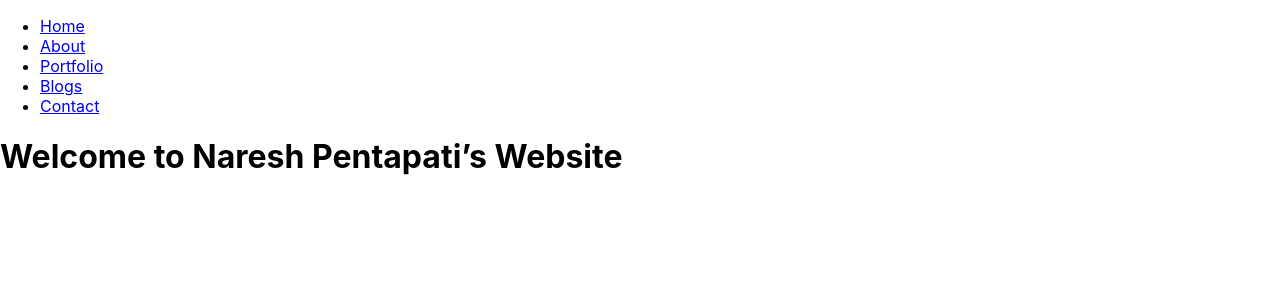
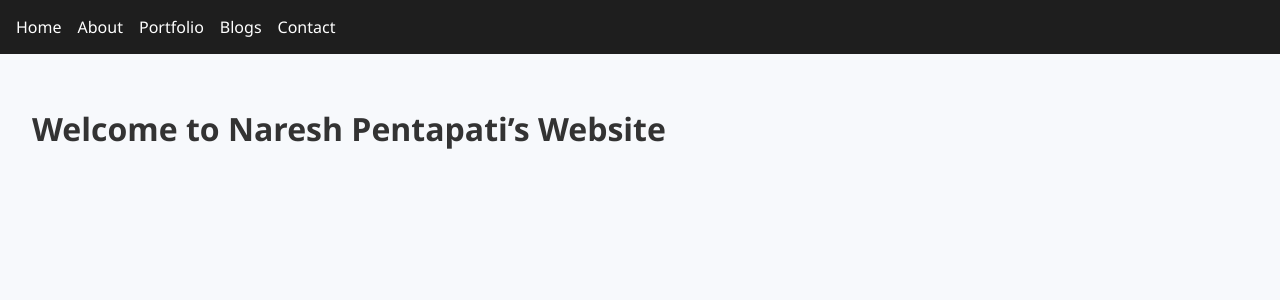
Before and after one commit to nareshacharya/website, a React (Create React App) app: page / in a window 1280 px wide. Shown: the top 300 px of the page. Built offline with nearby package versions, Linux system fonts and the light colour scheme.

Commit message:
Initial React app with routing

```diff
--- a/src/App.css
+++ b/src/App.css
@@ -1,29 +1,38 @@
-body {
-  font-family: "Segoe UI", sans-serif;
-  margin: 0;
-  padding: 0;
-  background: #f7f9fc;
-  color: #333;
+.App {
+  text-align: center;
 }
 
-nav {
-  background-color: #1e1e1e;
-  padding: 1rem;
+.App-logo {
+  height: 40vmin;
+  pointer-events: none;
 }
 
-nav ul {
-  list-style: none;
-  display: flex;
-  gap: 1rem;
-  padding: 0;
-  margin: 0;
+@media (prefers-reduced-motion: no-preference) {
+  .App-logo {
+    animation: App-logo-spin infinite 20s linear;
+  }
 }
 
-nav a {
+.App-header {
+  background-color: #282c34;
+  min-height: 100vh;
+  display: flex;
+  flex-direction: column;
+  align-items: center;
+  justify-content: center;
+  font-size: calc(10px + 2vmin);
   color: white;
-  text-decoration: none;
 }
 
-h1 {
-  padding: 2rem;
+.App-link {
+  color: #61dafb;
 }
+
+@keyframes App-logo-spin {
+  from {
+    transform: rotate(0deg);
+  }
+  to {
+    transform: rotate(360deg);
+  }
+}
--- a/src/App.js
+++ b/src/App.js
@@ -6,6 +6,7 @@
 import Portfolio from './pages/Portfolio';
 import Blogs from './pages/Blogs';
 import Contact from './pages/Contact';
+import './styles.css';
 
 function App() {
   return (
--- /dev/null
+++ b/src/styles.css
@@ -0,0 +1,29 @@
+body {
+  font-family: "Segoe UI", sans-serif;
+  margin: 0;
+  padding: 0;
+  background: #f7f9fc;
+  color: #333;
+}
+
+nav {
+  background-color: #1e1e1e;
+  padding: 1rem;
+}
+
+nav ul {
+  list-style: none;
+  display: flex;
+  gap: 1rem;
+  padding: 0;
+  margin: 0;
+}
+
+nav a {
+  color: white;
+  text-decoration: none;
+}
+
+h1 {
+  padding: 2rem;
+}
```
